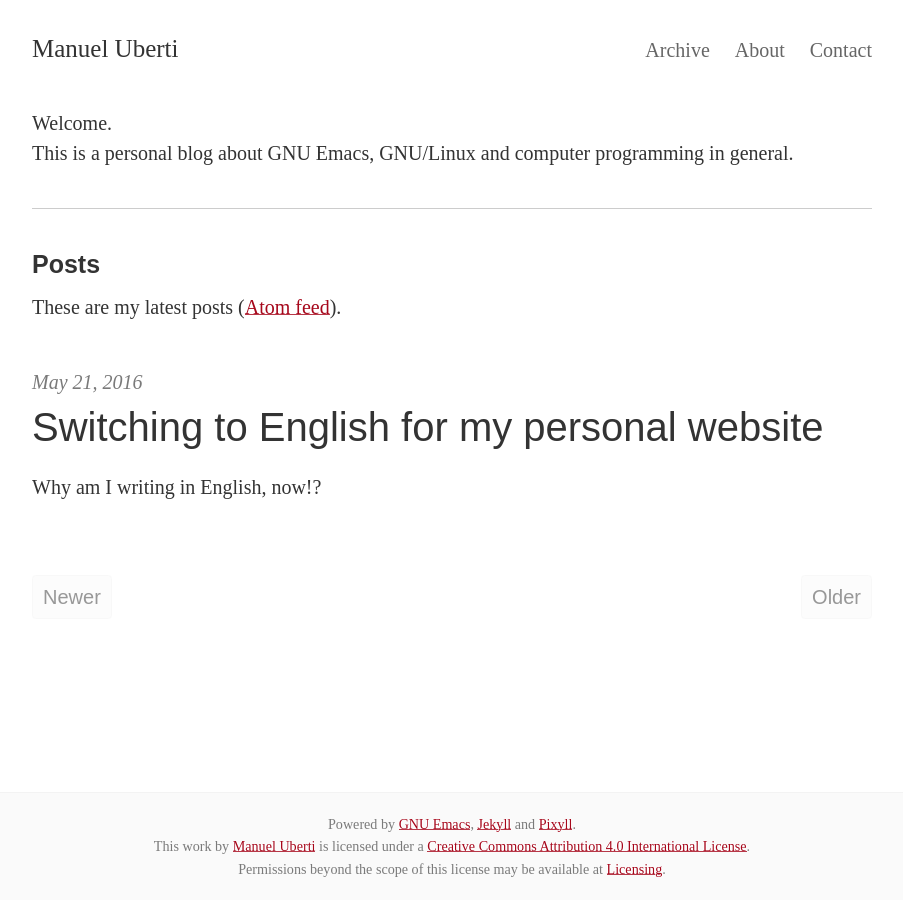
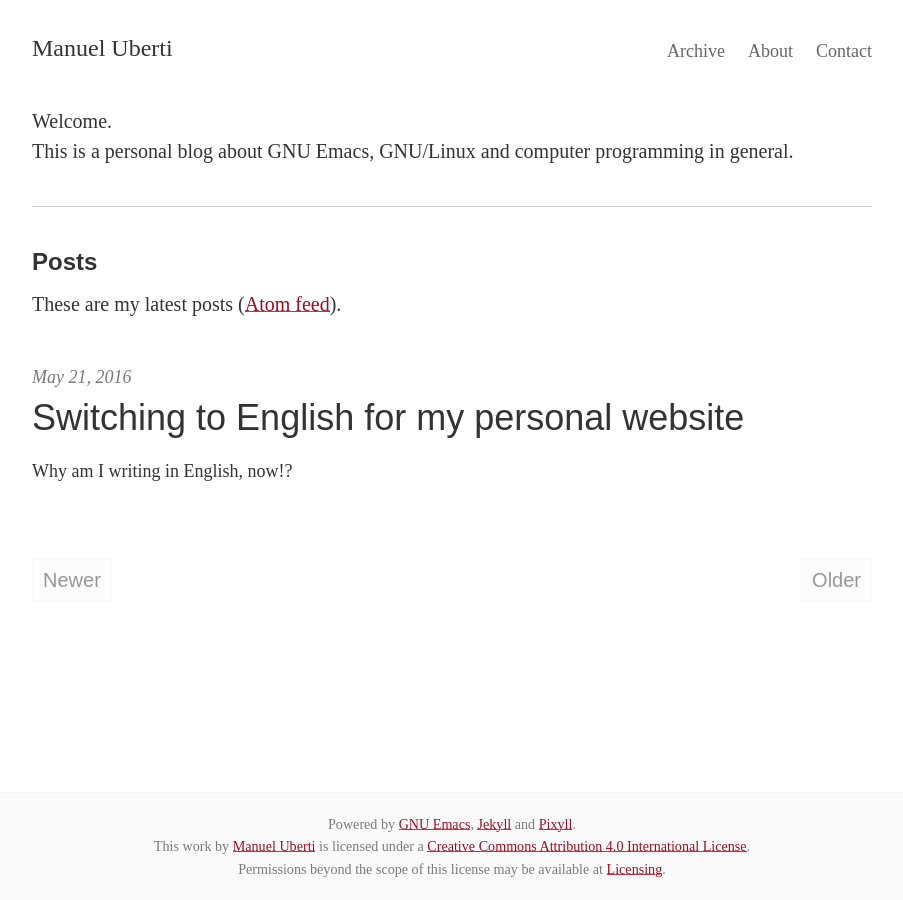
Before and after one commit to manuel-uberti/manuel-uberti.github.io, a Jekyll site: the page built from index.html, in a window 1280 px wide. Shown: the whole page, without its empty margins (188-1091 px from the left). Built offline with Jekyll 4.4.1, drawn with Linux system fonts in a browser that asks for light colours; some web fonts are replaced; the list of posts is cut into pages by our own code.

Commit message:
Adjust header fonts

```diff
--- a/_sass/_variables.scss
+++ b/_sass/_variables.scss
@@ -79,12 +79,12 @@ $heading-font-family: 'Source Sans Pro', sans-serif !default;
 $heading-font-weight: 900 !default;
 $heading-line-height: 1.25 !default;
 $monospace-font-family: 'Source Code Pro', monospace !default;
-$h1: 2rem !default;
-$h2: 1.5rem !default;
-$h3: 1.25rem !default;
-$h4: 1rem !default;
-$h5: .875rem !default;
-$h6: .75rem !default;
+$h1: 1.8rem !default;
+$h2: 1.4rem !default;
+$h3: 1.2rem !default;
+$h4: .9rem !default;
+$h5: .8rem !default;
+$h6: .7rem !default;
 $h00: 4rem !default;
 $h0: 3rem !default;
 $h00-responsive: 8vw !default;
```
